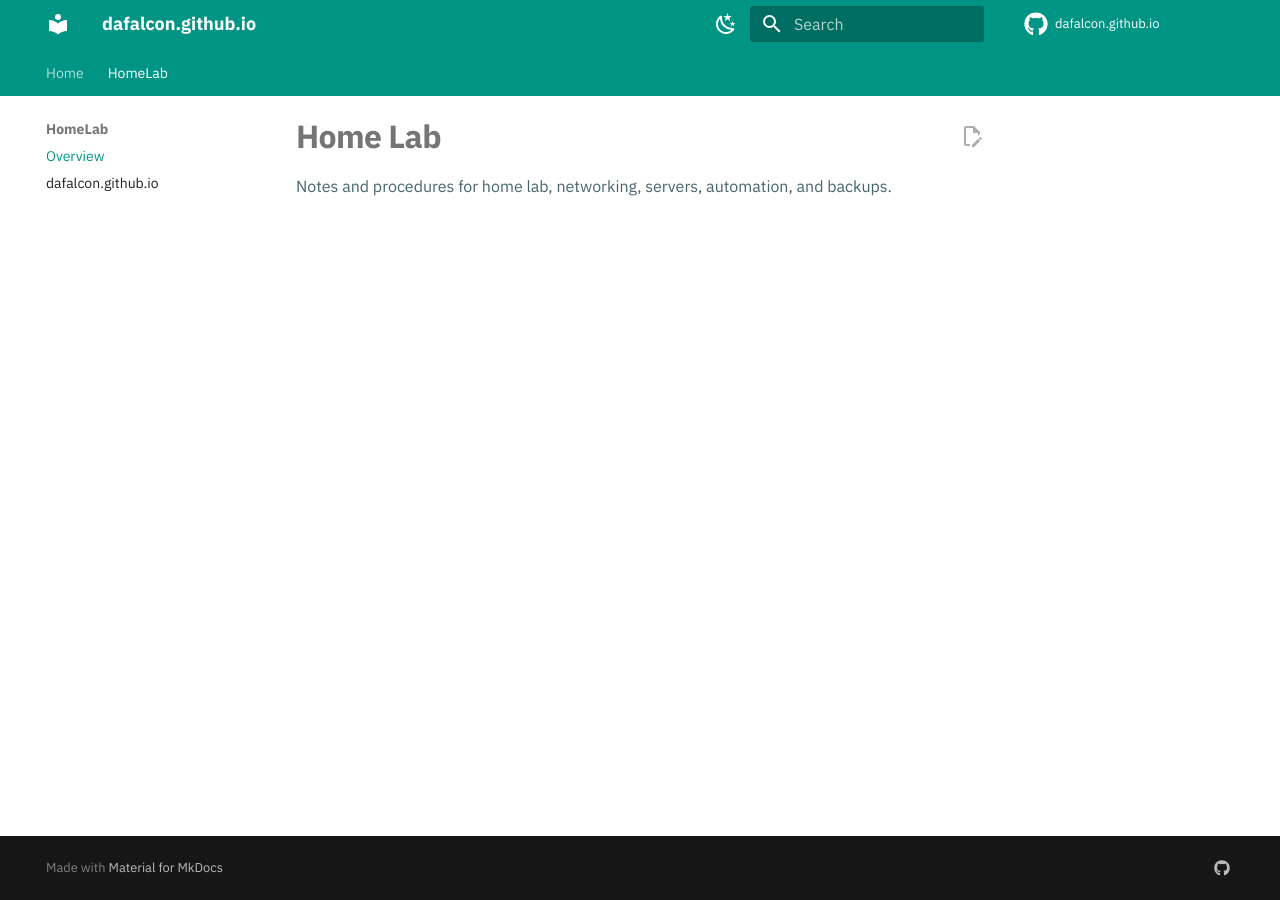
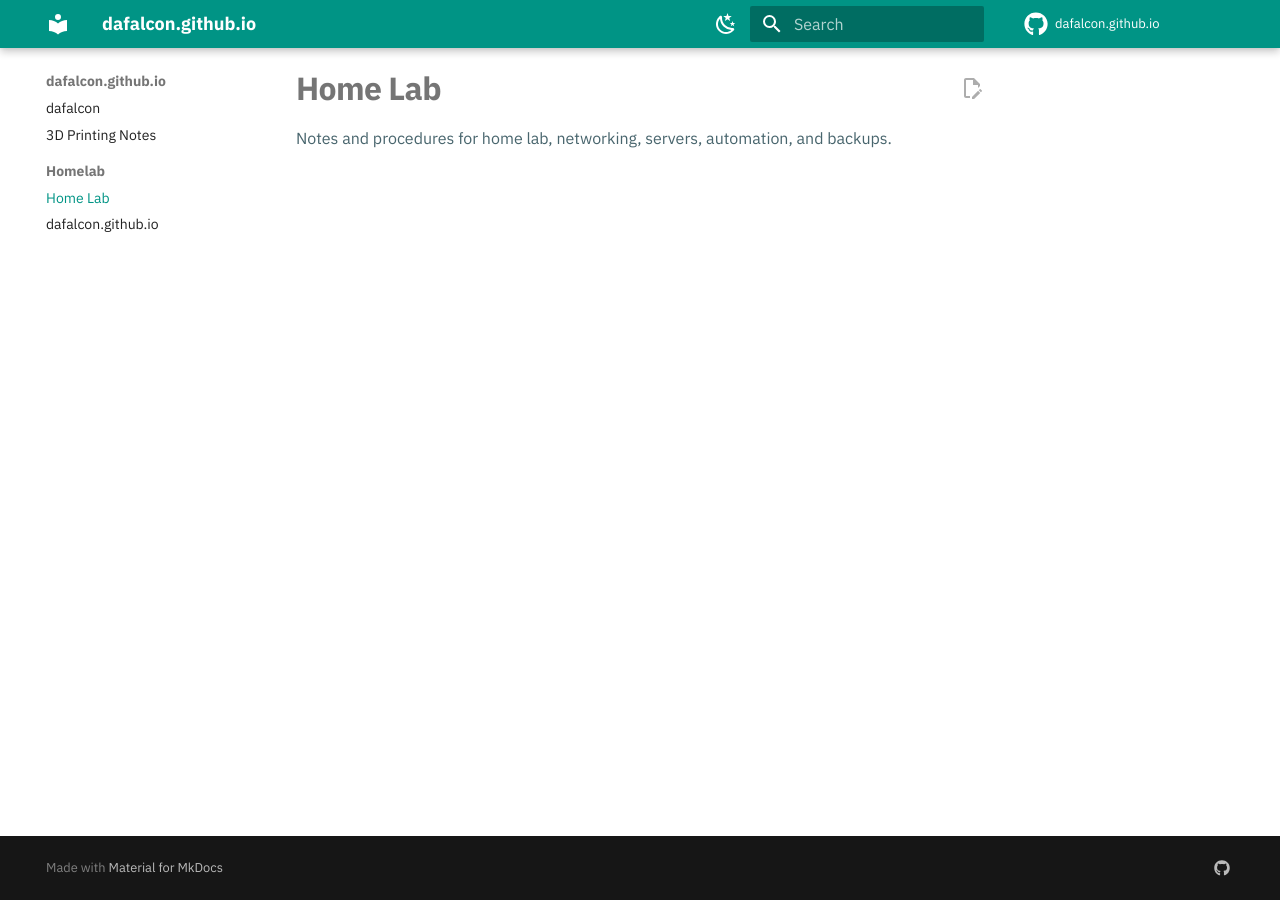
Before and after one commit to dafalcon/dafalcon.github.io, an MkDocs documentation site: the page built from docs/homelab/index.md, in a window 1280 px wide. Built offline with MkDocs 1.6.1 and Material for MkDocs 9.7.7, drawn with Linux system fonts in a browser that asks for light colours; comment, search, counter and statistics services are not loaded; some of the changed lines change nothing that is shown.

Commit message:
auto nav

```diff
--- a/mkdocs.yml
+++ b/mkdocs.yml
@@ -26,7 +26,6 @@ theme:
         name: Switch to light mode
   features:
     - navigation.instant
-    - navigation.tabs
     - navigation.top
     - navigation.sections
     - navigation.expand
@@ -46,12 +45,6 @@ plugins:
   - minify:
       minify_html: true
 
-nav:
-  - Home: index.md
-  - HomeLab:
-      - Overview: homelab/index.md
-      - dafalcon.github.io: homelab/dafalcon.github.io.md
-
 extra:
   social:
     - icon: fontawesome/brands/github
```
Also changed, not shown: docs/3dprinting.md (+2 -0 lines).
